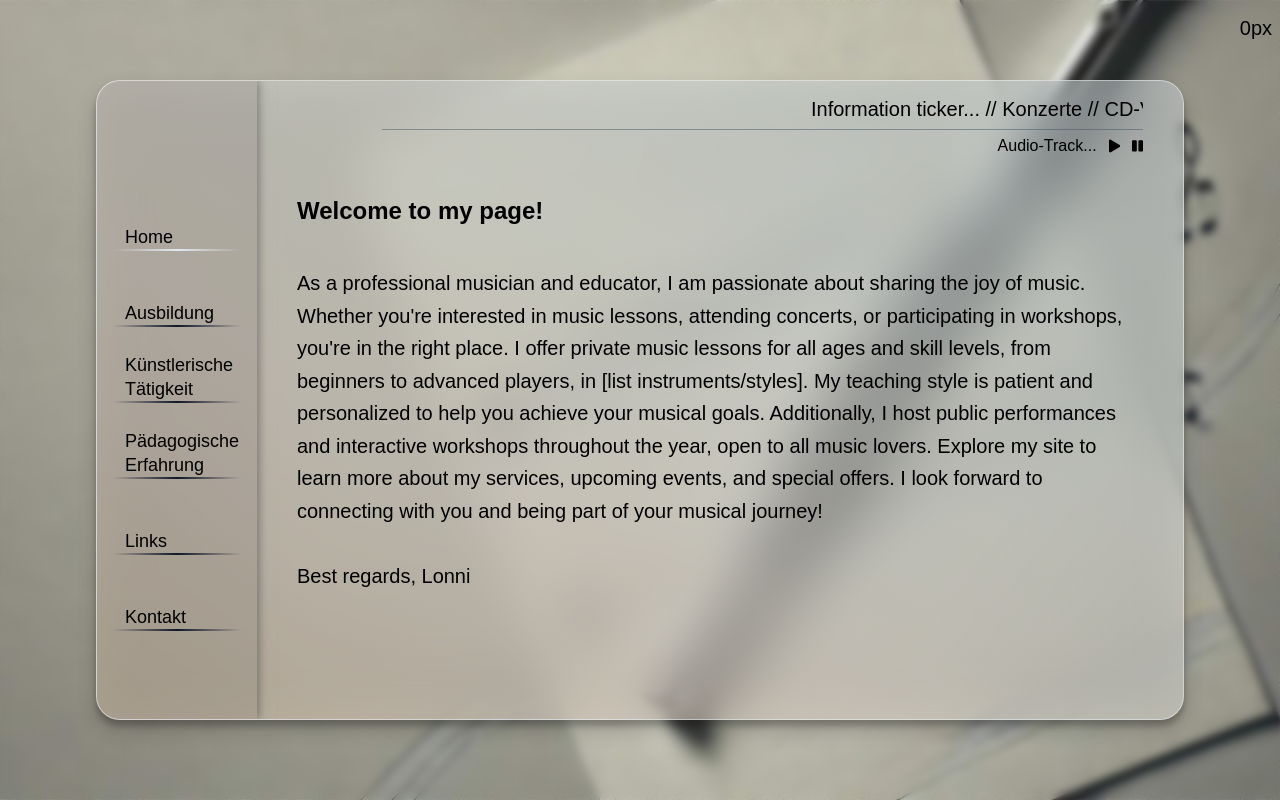
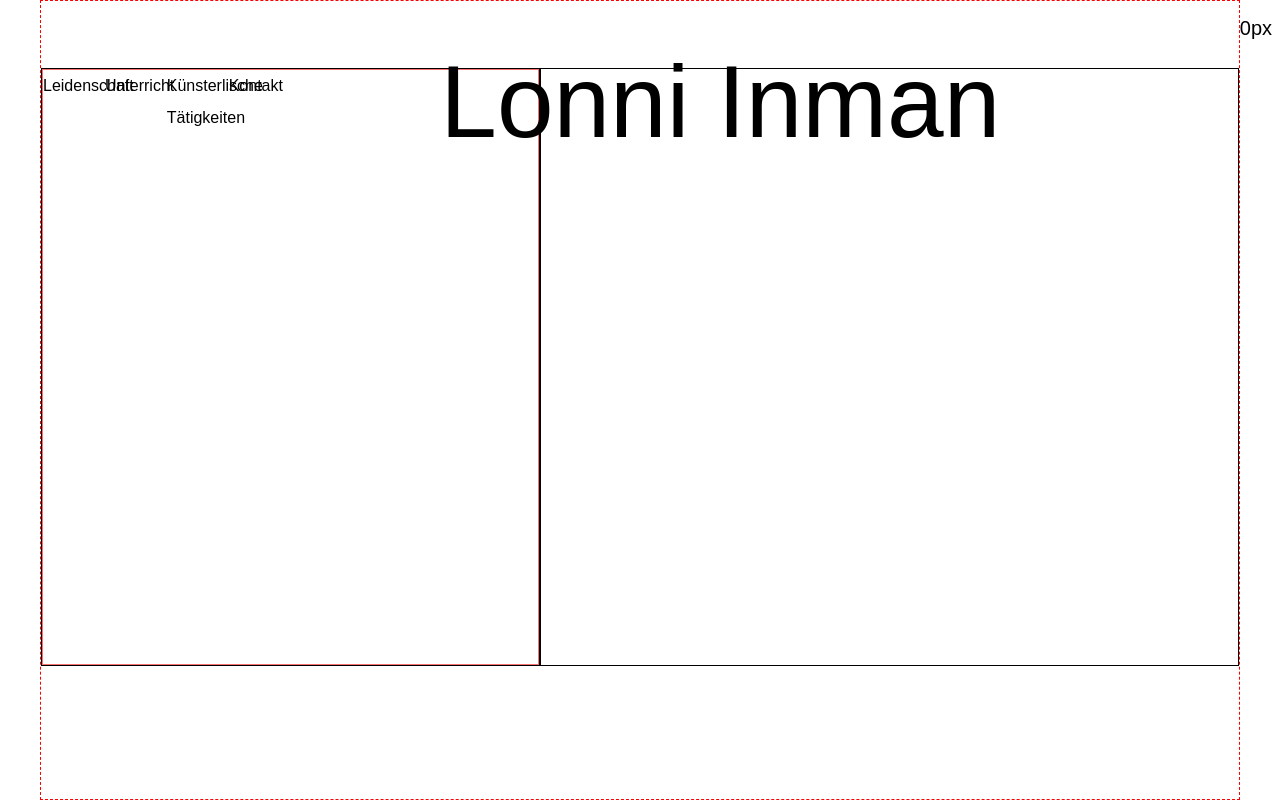
Before and after one commit to j-eick/lonni-homepage, a Next.js app: page /home in a window 1280 px wide. Built offline with nearby package versions, Linux system fonts and the light colour scheme.

Commit message:
trying grid layout

```diff
--- a/app/desktop.module.scss
+++ /dev/null
@@ -1,105 +0,0 @@
-@media screen and (min-width: 900px) {
-    .canvas {
-        height: 80%;
-        width: 70%;
-
-        display: grid;
-        grid-template-columns: 20% 1fr;
-        grid-template-rows: 1fr;
-        gap: 1em;
-
-        .mainCanvas {
-            height: 100%;
-            display: flex;
-            flex-direction: column;
-            justify-content: end;
-
-            .header {
-                display: grid;
-                grid-template-columns: 3fr 1fr;
-                grid-template-rows: 1fr;
-
-                .title {
-                    font-size: 2em;
-                    padding: 0;
-                }
-
-                .track {
-                }
-            }
-        }
-    }
-
-    .navCanvas {
-        position: relative;
-        height: 100%;
-
-        display: flex;
-        flex-direction: column;
-        justify-content: end;
-        align-items: center;
-
-        /* border-left: 1px solid lightgray;
-    border-right: 1px solid lightgray; */
-
-        .fluteHead {
-            grid-column: span 6;
-            height: 30%;
-            width: 110%;
-            min-width: 10em;
-            border: 1px solid black;
-            border-radius: 4em;
-        }
-
-        .fluteBody {
-            position: relative;
-
-            grid-column: span 6;
-            position: relative;
-            height: 90%;
-            width: 30%;
-
-            border-left: 1px solid black;
-            border-right: 1px solid black;
-            border-bottom: 1px solid black;
-            border-bottom-left-radius: 0.5em;
-            border-bottom-right-radius: 0.5em;
-
-            .ring {
-                position: absolute;
-                top: 1em;
-                height: 0.65em;
-                width: 100%;
-
-                border-radius: 0.15em;
-                background-color: black;
-            }
-
-            .keyContainer {
-                display: flex;
-                flex-direction: column;
-                justify-content: space-evenly;
-                height: 100%;
-            }
-
-            .option {
-                position: relative;
-                left: -60px;
-
-                max-width: 190%;
-                min-width: 7em;
-                height: 12%;
-
-                display: grid;
-                place-items: center;
-
-                background-color: #d68f8f;
-                border-radius: 0.75em;
-            }
-        }
-    }
-
-    .main {
-        height: 80%;
-    }
-}
--- a/app/globals.css
+++ b/app/globals.css
@@ -30,6 +30,9 @@
     }
     .bw {
         @apply border-1 border-white;
+    }
+    .br {
+        @apply border-1 border-red-400;
     }
 
     .mainGradient {
@@ -101,6 +104,9 @@ body {
 
 body {
     min-height: 100svh;
+    max-width: 1200px;
+    border: 1px dashed red;
+    margin: 0 auto;
     display: flex;
     flex-direction: column;
     justify-content: center;
--- a/app/home/page.tsx
+++ b/app/home/page.tsx
@@ -7,6 +7,7 @@ import links from "../../lib/navLinks.ts";
 import Nav from "@/components/ui/nav/Nav.tsx";
 import PageTitle from "@/components/ui/page-title/PageTitle.tsx";
 import InfoContainer from "@/components/ui/info-container/InfoContainer.tsx";
+import Link from "next/link";
 
 export default function Home() {
     const windowSize = useWindowSize();
@@ -18,39 +19,36 @@ export default function Home() {
     }, []);
 
     return (
-        <>
+        <div className="h-full w-full grid grid-cols-12 grid-rows-12">
             <p className={`absolute top-2 right-2`}>{windowSize.width}px</p>
-            <div className="content-allPages">
-                <aside className={`max-w-52 min-w-40 p-4 pt-28 h-full leading-6 shadow-asideShadow bg-stone-500/20`}>
-                    <Nav
-                        links={links}
-                        path={path}
-                    />
-                </aside>
-                <main
-                    className={`w-full pt-2 px-10 pb-10 grid grid-cols-1 grid-rows-mainLayout overflow-hidden
-                                rounded-3xl `}
-                >
-                    <InfoContainer />
-                    <article
-                        className={`row-start-2
-                                    h-auto overflow-y-auto `}
-                    >
-                        <PageTitle content="Welcome to my page!" />
-                        <p className="leading-relaxed">
-                            As a professional musician and educator, I am passionate about sharing the joy of music.
-                            Whether you're interested in music lessons, attending concerts, or participating in
-                            workshops, you're in the right place. I offer private music lessons for all ages and skill
-                            levels, from beginners to advanced players, in [list instruments/styles]. My teaching style
-                            is patient and personalized to help you achieve your musical goals. Additionally, I host
-                            public performances and interactive workshops throughout the year, open to all music lovers.
-                            Explore my site to learn more about my services, upcoming events, and special offers. I look
-                            forward to connecting with you and being part of your musical journey! <br /> <br />
-                            Best regards, Lonni
-                        </p>
-                    </article>
-                </main>
-            </div>
-        </>
+
+            <aside
+                className={`bb
+                            w-full
+                            col-start-1 col-end-6
+                            row-start-2 row-end-11
+                            `}
+            >
+                <nav className={`h-full br grid grid-cols-8 grid-rows-12`}>
+                    <Link href={""}>Leidenschaft</Link>
+                    <Link href={""}>Unterricht</Link>
+                    <Link href={""}>Künsterlische Tätigkeiten</Link>
+                    <Link href={""}>Kontakt</Link>
+                </nav>
+            </aside>
+            <h1
+                className={`col-start-5 col-end-13
+                            row-start-1 row-end-3`}
+            >
+                Lonni Inman
+            </h1>
+            <main
+                className={`bb
+                            col-start-6 col-end-13
+                            row-start-2 row-end-11`}
+            >
+                <article></article>
+            </main>
+        </div>
     );
 }
--- a/app/layout.tsx
+++ b/app/layout.tsx
@@ -38,16 +38,5 @@ type MainLayoutProps = {
     children: ReactNode;
 };
 const MainLayout = ({ children }: MainLayoutProps) => {
-    return (
-        <div
-            className={`relative h-full w-full flex items-center justify-center
-                        bg-bg1 bg-no-repeat bg-center bg-cover`}
-        >
-            <div
-                className={`backdrop-blur-4px
-                            absolute inset-0 z-0 w-full h-full grid place-items-center`}
-            />
-            {children}
-        </div>
-    );
+    return <div className="w-full h-full">{children}</div>;
 };
--- a/tailwind.config.js
+++ b/tailwind.config.js
@@ -80,6 +80,7 @@ module.exports = {
                 hompageBg: "url('/homepageBg.jpg')",
                 hompageBgLessBorder: "url('/homepageBg2.webp')",
                 bg1: "url('/bg1.jpg')",
+                tiles: "linear-gradient((rgba(255,255,255,.5)), url('/wgTiles.jpg')",
             },
             backgroundPosition: {
                 middleLeft: "-translate-x-1/2",
```
Also changed, not shown: app/page.module.css (deleted, +0 -52 lines), public/wgTiles.jpg (added).
